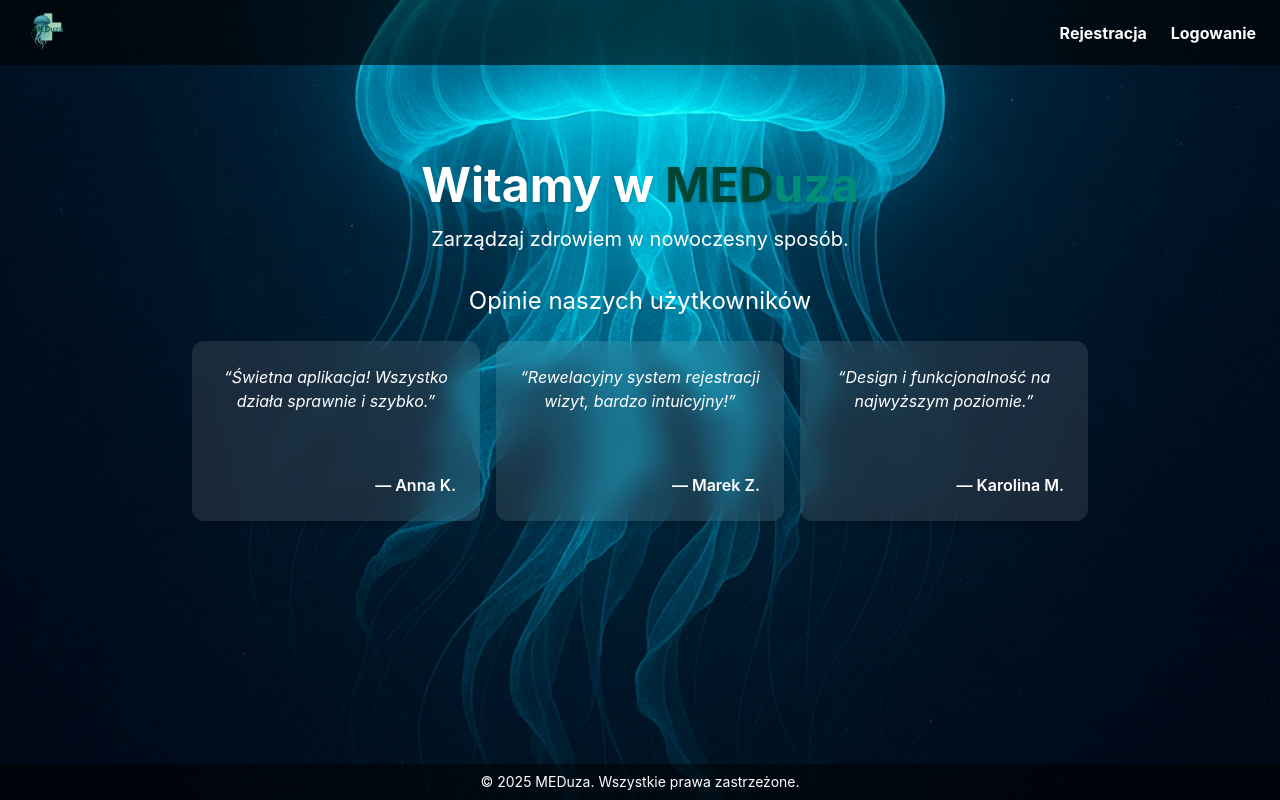
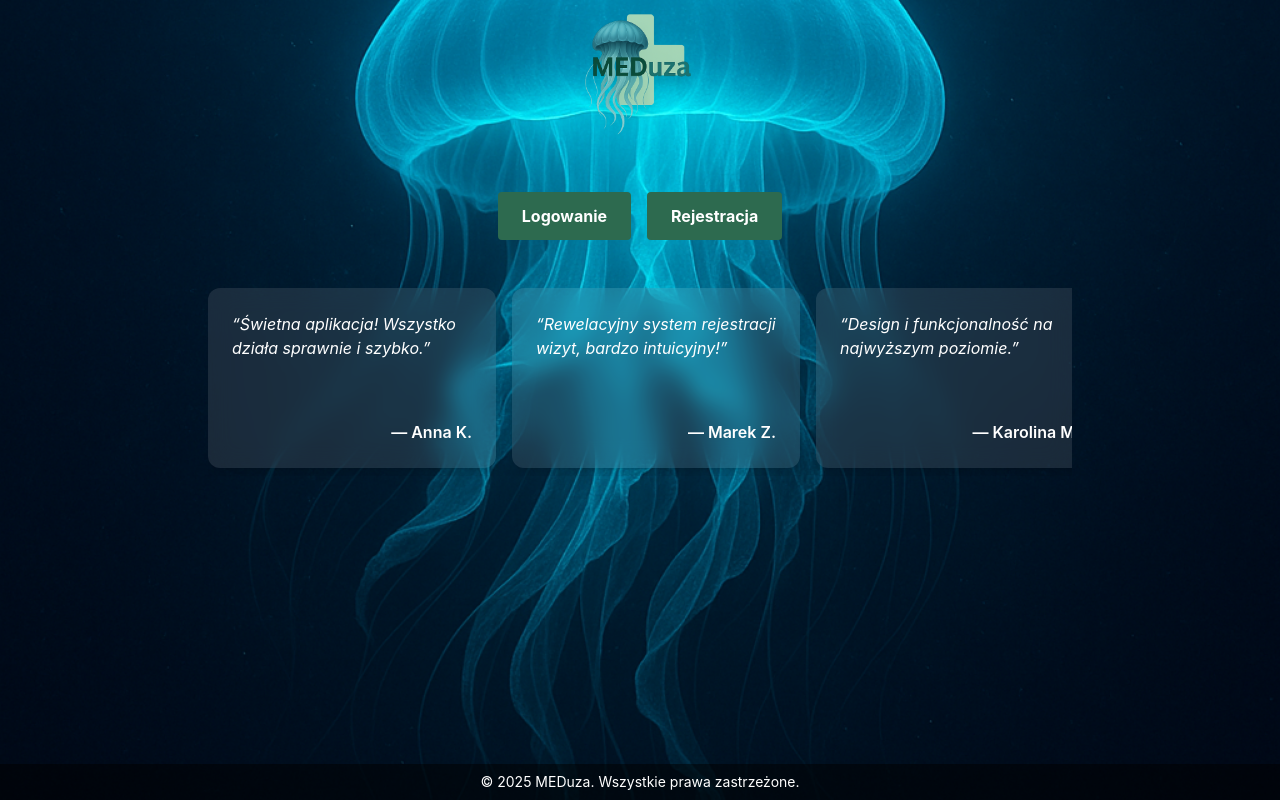
Before and after one commit to AleeN1337/Meduza, a React (Create React App) app in the folder meduza-app/client/: page / in a window 1280 px wide. Built offline with nearby package versions, Linux system fonts and the light colour scheme.

Commit message:
User dashboard update

```diff
--- a/meduza-app/client/src/pages/HomePage.js
+++ b/meduza-app/client/src/pages/HomePage.js
@@ -1,5 +1,5 @@
-import React from "react";
-import Navbar from "../components/Navbar";
+import React, { useEffect } from "react";
+import { Link, useNavigate } from "react-router-dom";
 
 const testimonials = [
   {
@@ -21,8 +21,15 @@ const testimonials = [
 ];
 
 const HomePage = () => {
+  const navigate = useNavigate();
+
+  useEffect(() => {
+    if (localStorage.getItem("token")) {
+      navigate("/dashboard");
+    }
+  }, [navigate]);
   return (
-    <div className="relative min-h-screen flex flex-col items-center text-white pt-[65px]">
+    <div className="relative min-h-screen flex flex-col items-center justify-center text-white">
       {/* Tło */}
       <div
         className="absolute inset-0 -z-10 bg-cover bg-center bg-no-repeat"
@@ -30,25 +37,30 @@ const HomePage = () => {
           backgroundImage: `url(${process.env.PUBLIC_URL + "/meduza-bg.png"})`,
         }}
       />
-      <Navbar />
+      {/* Logo */}
+      <img
+        src="/Logo_MEDuza.png"
+        alt="MEDuza logo"
+        className="h-40 w-auto mb-8 drop-shadow-xl"
+      />
 
-      {/* Główna treść */}
-
-      <div className="text-center pt-24 px-4 z-10">
-        <h2 className="text-4xl md:text-5xl font-bold drop-shadow mb-4">
-          Witamy w <span className="text-meddark">MED</span>
-          <span className="text-medgreen">uza</span>
-        </h2>
-
-        <p className="text-lg md:text-xl mb-8">
-          Zarządzaj zdrowiem w nowoczesny sposób.
-        </p>
-
+      {/* Przyciski */}
+      <div className="flex gap-4 mb-12">
+        <Link
+          to="/login"
+          className="bg-primary hover:bg-primary-light px-6 py-3 rounded font-bold"
+        >
+          Logowanie
+        </Link>
+        <Link
+          to="/register"
+          className="bg-primary hover:bg-primary-light px-6 py-3 rounded font-bold"
+        >
+          Rejestracja
+        </Link>
+      </div>
       {/* Sekcja opinii */}
-        <div className="max-w-4xl mx-auto">
-          <h3 className="text-center text-2xl mb-6">
-            Opinie naszych użytkowników
-          </h3>
+      <div className="max-w-4xl mx-auto w-full px-4 ">
         <div className="flex overflow-x-auto gap-4 pb-2 snap-x snap-mandatory">
           {testimonials.map((op, index) => (
             <div
@@ -61,10 +73,7 @@ const HomePage = () => {
           ))}
         </div>
       </div>
-      </div>
-
       {/* Stopka */}
-
       <footer className="w-full text-center py-2 bg-black/50 text-sm mt-auto">
         © 2025 MEDuza. Wszystkie prawa zastrzeżone.
       </footer>
--- a/meduza-app/client/src/pages/Login.js
+++ b/meduza-app/client/src/pages/Login.js
@@ -21,7 +21,7 @@ const Login = () => {
       );
       setMsg(`Witaj, ${res.data.user.firstName}!`);
       localStorage.setItem("token", res.data.token);
-      navigate("/calendar");
+      navigate("/dashboard");
     } catch (err) {
       setMsg(err.response?.data?.message || "Błąd logowania");
     }
```
Lines whose indentation alone changed are shown as unchanged.
